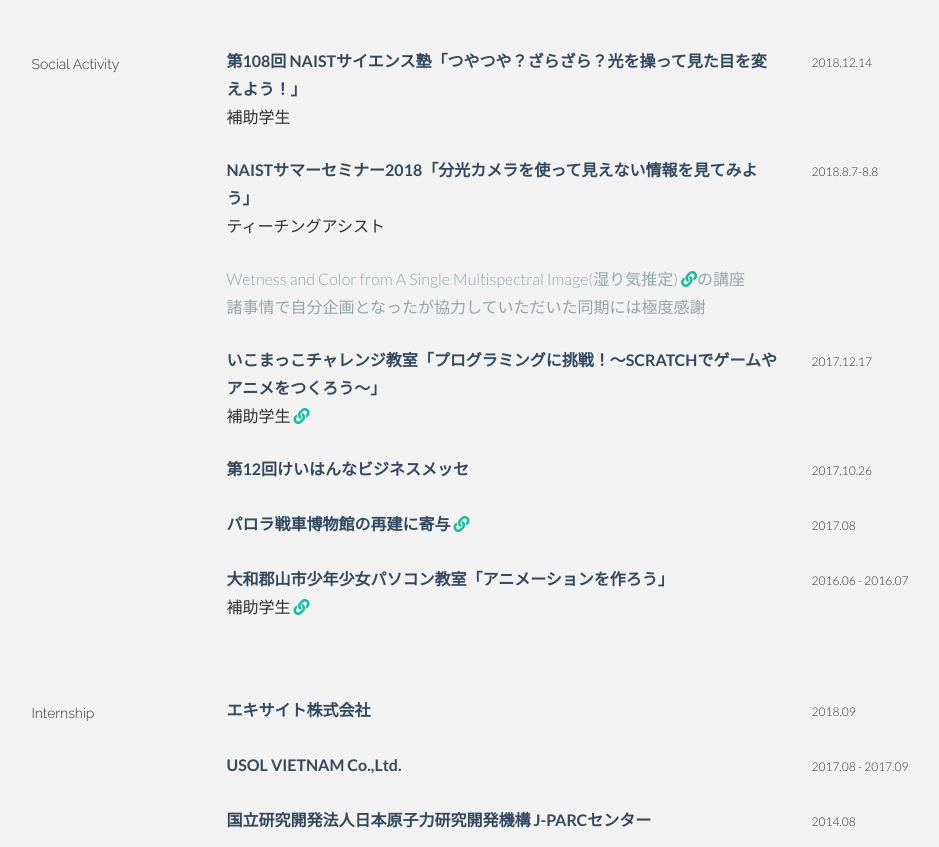
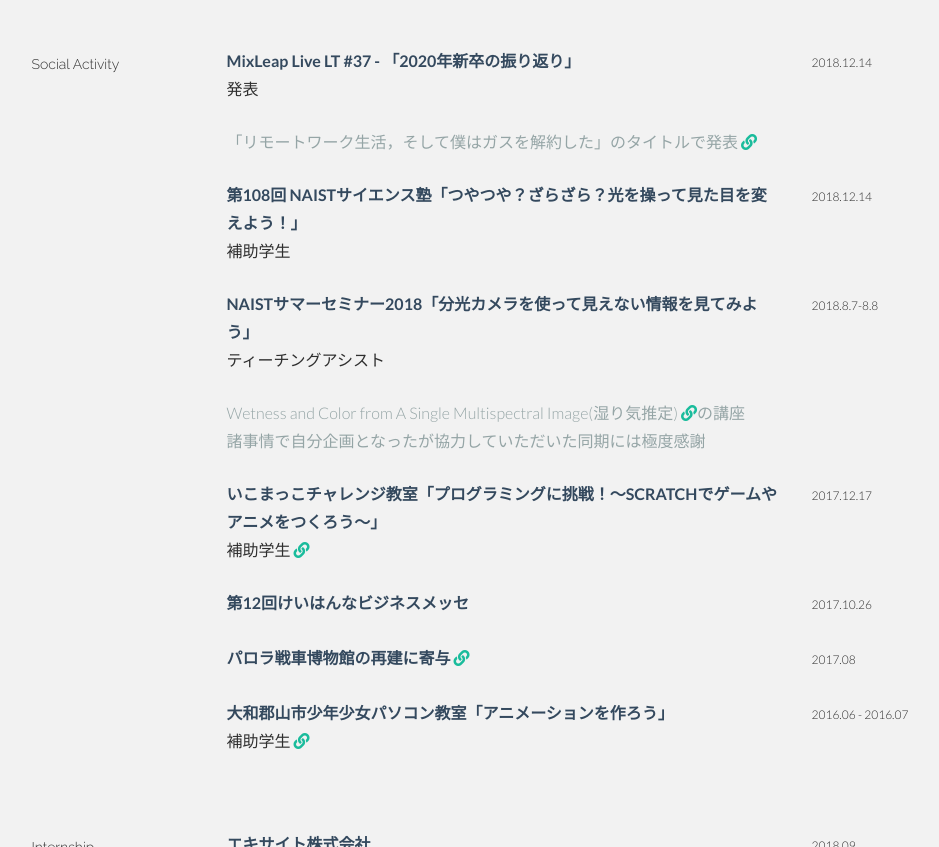
Before and after one commit to MikamiTetsuro365/MikamiTetsuro365.githib.io, a plain HTML site: page index.html in a window 1280 px wide. Shown: the part 3454-4301 px from the top of the page, without its empty margins (136-1075 px from the left). Drawn offline with Linux system fonts and the light colour scheme; some packages are replaced by stand-ins of ours.

Commit message:
Mixleap LT #37

```diff
--- a/index.html
+++ b/index.html
@@ -385,6 +385,19 @@
           <h5>Social Activity</h5>
         </div>
         <div class="col-lg-6">
+          <p>
+            <t>MixLeap Live LT #37 - 「2020年新卒の振り返り」</t><br/> 発表 <br/>
+          </p>
+          <p>
+            <more>「リモートワーク生活，そして僕はガスを解約した」のタイトルで発表&nbsp;<a href ="https://yahoo-osaka.connpass.com/event/205199/"><i class="fa fa-link"></i></a></more>
+          </p>
+        </div>
+        <div class="col-lg-3">
+          <p>
+            <sm>2018.12.14</sm>
+          </p>
+        </div>
+        <div class="col-lg-6 col-lg-offset-3">
           <p>
             <t>第108回 NAISTサイエンス塾「つやつや？ざらざら？光を操って見た目を変えよう！」</t><br/> 補助学生 <br/>
           </p>
```
